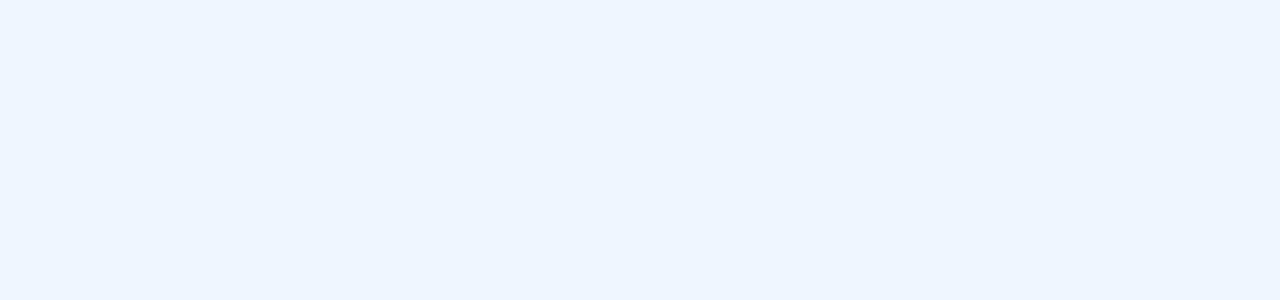
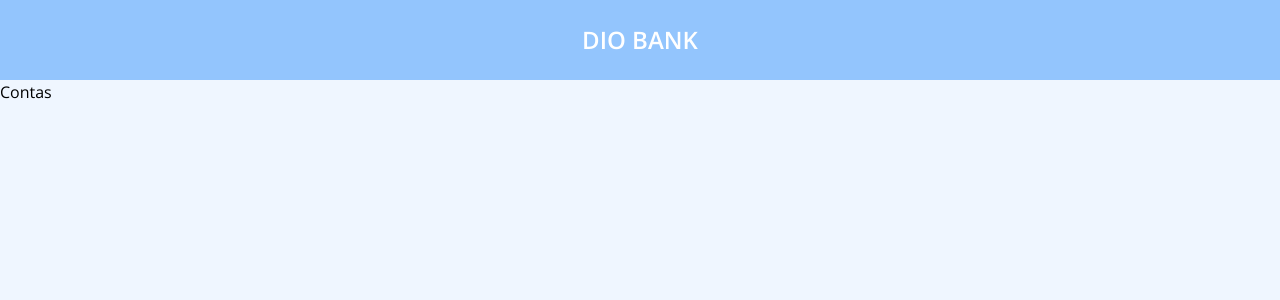
Before and after one commit to DarkMetaK/DioBank, a React (Vite) app: page /conta in a window 1280 px wide. Before the commit this address had no page. Shown: the top 300 px of the page. Built offline with nearby package versions, Linux system fonts and the light colour scheme.

Commit message:
Added Layout component and React Router

```diff
--- a/src/App.tsx
+++ b/src/App.tsx
@@ -3,6 +3,8 @@ import {
   Routes,
   Route
 } from 'react-router-dom'
+import Layout from './components/Layout';
+import Conta from './pages/Conta';
 import Home from './pages/Home';
 
 import './styles/main.css';
@@ -10,9 +12,12 @@ import './styles/main.css';
 function App() {
   return (
     <Router>
-      <Routes>
-        <Route path='/' element={<Home />}/>
-      </Routes>
+      <Layout>
+          <Routes>
+            <Route path='/' element={<Home />}/>
+            <Route path='/conta' element={<Conta />}/>
+          </Routes>
+      </Layout>
     </Router>
   )
 }
--- a/src/components/Header/index.tsx
+++ b/src/components/Header/index.tsx
@@ -1,9 +1,10 @@
 import { Link } from "react-router-dom";
 
 function Header() {
+
   return (
     <header className="w-full bg-blue-300 p-6 text-white text-center">
-      <Link to='/' className="text-2xl font-semibold">DIO BANK</Link>
+      <Link className="text-2xl font-semibold" to='/'>DIO BANK</Link>
     </header>
   )
 }
--- /dev/null
+++ b/src/components/Layout/index.tsx
@@ -0,0 +1,17 @@
+import React from 'react'
+
+import Header from '../Header'
+import { ILayout } from './types'
+
+function Layout({children}: ILayout) {
+  return (
+    <>
+    <Header />
+    <main>
+      {children}
+    </main>
+    </>
+  )
+}
+
+export default Layout
--- /dev/null
+++ b/src/components/Layout/types.ts
@@ -0,0 +1,3 @@
+export interface ILayout {
+  children: React.ReactNode
+}
--- /dev/null
+++ b/src/pages/Conta/index.tsx
@@ -0,0 +1,11 @@
+import React from 'react'
+
+function Conta() {
+  return (
+    <>
+    <h1>Contas</h1>
+    </>
+  )
+}
+
+export default Conta
--- a/src/pages/Home/index.tsx
+++ b/src/pages/Home/index.tsx
@@ -4,7 +4,6 @@ import * as yup from 'yup';
 import { yupResolver } from '@hookform/resolvers/yup';
 
 import Button from '../../components/Button';
-import Header from '../../components/Header';
 import Input from '../../components/Input'
 import { IForm, IUserData } from './types';
 import { login } from '../../services/login';
@@ -48,11 +47,9 @@ function Home() {
   }
 
   return (
-    <>
-    <Header />
-    <main className='container mx-auto mt-3 flex flex-col bg-white p-3 justify-between rounded-lg'>
+    <div className='container mx-auto mt-3 flex flex-col bg-white p-3 justify-between rounded-lg'>
 
-      { userData === null || userData === undefined && <h1 className='text-3xl'>Loading...</h1> }
+      { /* userData === null || userData === undefined && <h1 className='text-3xl'>Loading...</h1> */ }
 
       <h1 className='text-center text-blue-900 text-3xl font-semibold underline'>Faça o login</h1>
       <form className='w-1/2 mx-auto mt-3 flex flex-col' onSubmit={handleSubmit(onSubmit)} id='formLogin'>
@@ -89,8 +86,7 @@ function Home() {
           disabled={!isValid}
           />
       </form>
-    </main>
-    </>
+    </div>
   )
 }
 
```
